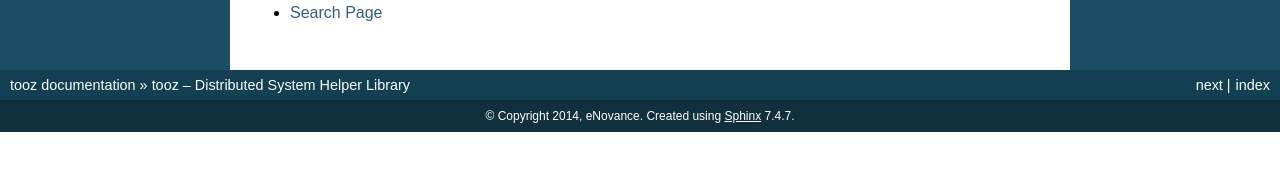
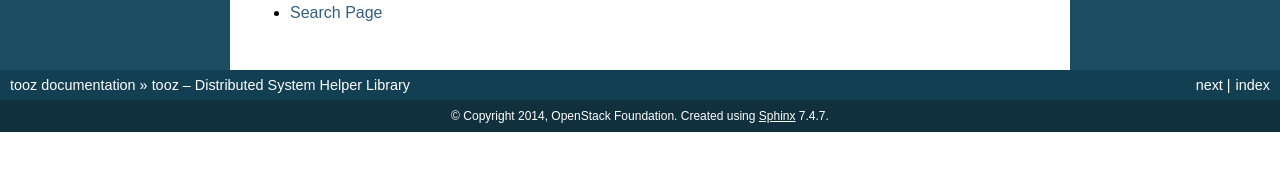
Before and after one commit to openstack/tooz, a Sphinx documentation site: the page built from doc/source/index.rst, in a window 1280 px wide. Shown: the part 573-744 px from the top of the page. Built offline with Sphinx 7.4.7, drawn with Linux system fonts in a browser that asks for light colours; the version number could not be read and is left out.

Commit message:
Switch to using oslosphinx
Adjust the docs to generate in the common OpenStack
format using the common OpenStack theme.

Also adjust the copyright to now be the 'OpenStack
Foundation' instead of being 'eNovance' now that
this code is under the openstack repositories.

Change-Id: I4026e80a1c98a8052d306d104bc92c70a3a36c3e

```diff
--- a/doc/source/conf.py
+++ b/doc/source/conf.py
@@ -30,6 +30,7 @@ extensions = [
     'sphinx.ext.todo',
     'sphinx.ext.graphviz',
     'sphinx.ext.extlinks',
+    'oslosphinx',
 ]
 
 # Add any paths that contain templates here, relative to this directory.
@@ -46,7 +47,7 @@ master_doc = 'index'
 
 # General information about the project.
 project = u'tooz'
-copyright = u'%s, eNovance' % datetime.date.today().year
+copyright = u'%s, OpenStack Foundation' % datetime.date.today().year
 
 # The version info for the project you're documenting, acts as replacement for
 # |version| and |release|, also used in various other places throughout the
@@ -235,7 +236,7 @@ latex_documents = [
 #  dir menu entry, description, category)
 texinfo_documents = [
   ('index', 'tooz', u'tooz Documentation',
-   u'eNovance', 'tooz', 'One line description of project.',
+   u'OpenStack Foundation', 'tooz', 'One line description of project.',
    'Miscellaneous'),
 ]
 
--- a/test-requirements.txt
+++ b/test-requirements.txt
@@ -4,6 +4,7 @@ flake8>=2.1.0
 discover
 mock>=1.0  # only needed on < python 3.3
 sphinx>=1.1.2,<1.2
+oslosphinx>=2.2.0  # Apache-2.0
 python-subunit
 testrepository>=0.0.17
 testtools>=0.9.32
```
